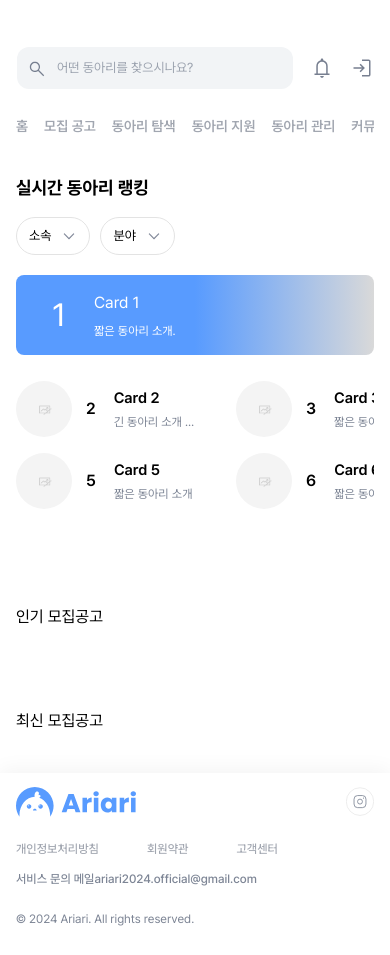
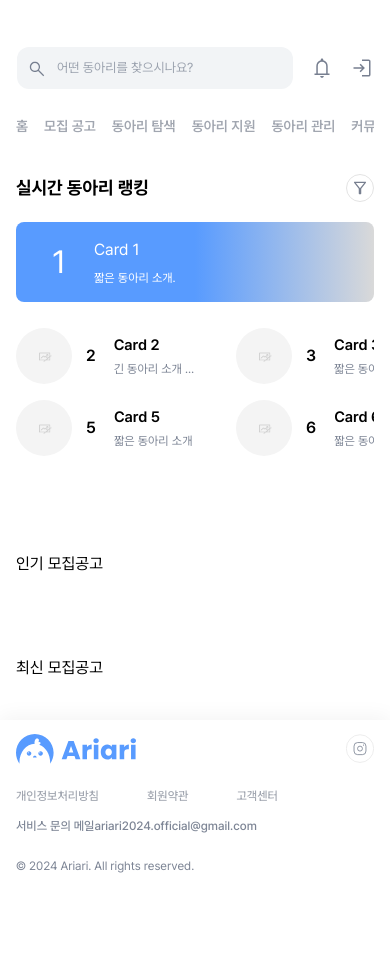
Before and after one commit to yeoniii20/dong-ariari, a Next.js app: page / in a window 390 px wide. After the commit the page ends 902 px from the top, so only its background shows below. Built offline with nearby package versions, Linux system fonts and the light colour scheme.

Commit message:
feat: Create and apply useResponsive hook

```diff
--- a/app/components/pulldown/pullDown.tsx
+++ b/app/components/pulldown/pullDown.tsx
@@ -1,13 +1,14 @@
 "use client";
 
 import { useEffect, useRef, useState } from "react";
+import useResponsive from "../../../hooks/useResponsive";
+
 import Image from "next/image";
 import keyboardArrowDown from "@/images/icon/keyboardArrowDown.svg";
 import SingleSelectOptions from "./singleSelectOptions";
 import MultiSelectOptions from "./multiSelectOptions";
 
 import BottomSheet from "./bottomSheet";
-import { useMediaQuery } from "react-responsive";
 import NotiPopUp from "../Modal/notiPopUp";
 
 interface PulldownProps {
@@ -28,7 +29,8 @@ const PullDown = ({
   const pulldownRef = useRef<HTMLDivElement | null>(null);
   const buttonRef = useRef<HTMLButtonElement | null>(null);
 
-  const isTabOver = useMediaQuery({ query: "(min-width: 768px)" });
+  const isTabOver = useResponsive("(min-width: 768px)");
+
   const isSelected = selectedOption.length > 0;
 
   const [isDropdownOpen, setIsDropdownOpen] = useState(false); //옵션메뉴
--- a/app/pages/home/clubRanking.tsx
+++ b/app/pages/home/clubRanking.tsx
@@ -1,6 +1,4 @@
 "use client";
-
-import { useMediaQuery } from "react-responsive";
 
 import PullDown from "@/components/pulldown/pullDown";
 import SubTap from "@/components/tab/subTap";
@@ -9,6 +7,8 @@ import ClubRankingList from "@/components/card/clubLankingList";
 
 import { Affiliation_Type, Area_Type, Field_Type } from "@/data/pulldown";
 import { useState } from "react";
+import useResponsive from "../../../hooks/useResponsive";
+import FilterBtn from "@/components/button/iconBtn/filterBtn";
 
 const dummyCardData = [
   { id: 1, rank: 1, title: "Card 1", description: "짧은 동아리 소개." },
@@ -58,9 +58,10 @@ const dummyCardData = [
 ];
 
 const ClubRanking = () => {
-  const isTab = useMediaQuery({ query: "(min-width: 768px)" });
+  const isTab = useResponsive("(min-width: 768px)");
   const [fieldType, setFieldType] = useState<string[]>([]);
   const [affiliationType, setAffiliationType] = useState<string[]>([]);
+  const [showFilter, setShowFilter] = useState(false);
 
   return (
     <section className="py-7 ">
@@ -68,7 +69,9 @@ const ClubRanking = () => {
         <div className="text-[18px] font-bold md:text-[28px]">
           실시간 동아리 랭킹
         </div>
-        <div className="hidden md:flex md:gap-[16px]">
+        <div className=" md:flex md:gap-[16px]">
+          {isTab ? (
+            <>
               <PullDown
                 optionData={Field_Type}
                 optionSize="small"
@@ -76,9 +79,15 @@ const ClubRanking = () => {
                 selectedOption={fieldType}
               />
               <SubTap optionData={Affiliation_Type.slice(1, 3)} />
+            </>
+          ) : (
+            <FilterBtn onClick={() => setShowFilter(!showFilter)} />
+          )}
         </div>
       </div>
-      <div className="flex mt-[16px] gap-[10px] md:hidden">
+      {showFilter && (
+        <div className="flex mt-[16px] gap-[10px] md:hidden ">
+          <>
             <PullDown
               optionData={Affiliation_Type}
               optionSize="small"
@@ -91,7 +100,9 @@ const ClubRanking = () => {
               handleOption={setFieldType}
               selectedOption={fieldType}
             />
+          </>
         </div>
+      )}
 
       <div className="py-5">
         <ClubRankingCard clubs={dummyCardData.slice(0, isTab ? 3 : 1)} />
--- /dev/null
+++ b/hooks/useResponsive.ts
@@ -0,0 +1,21 @@
+"use client";
+
+import { useEffect, useState } from "react";
+
+const useResponsive = (query: string): boolean => {
+  const [isBreakPoint, setIsBreakPoint] = useState<boolean>(false);
+
+  useEffect(() => {
+    const mediaQueryList = window.matchMedia(query);
+    const updateBreakPoint = () => setIsBreakPoint(mediaQueryList.matches);
+
+    updateBreakPoint();
+    mediaQueryList.addEventListener("change", updateBreakPoint);
+
+    return () => mediaQueryList.removeEventListener("change", updateBreakPoint);
+  }, [query]);
+
+  return isBreakPoint;
+};
+
+export default useResponsive;
```
Lines whose indentation alone changed are shown as unchanged.
